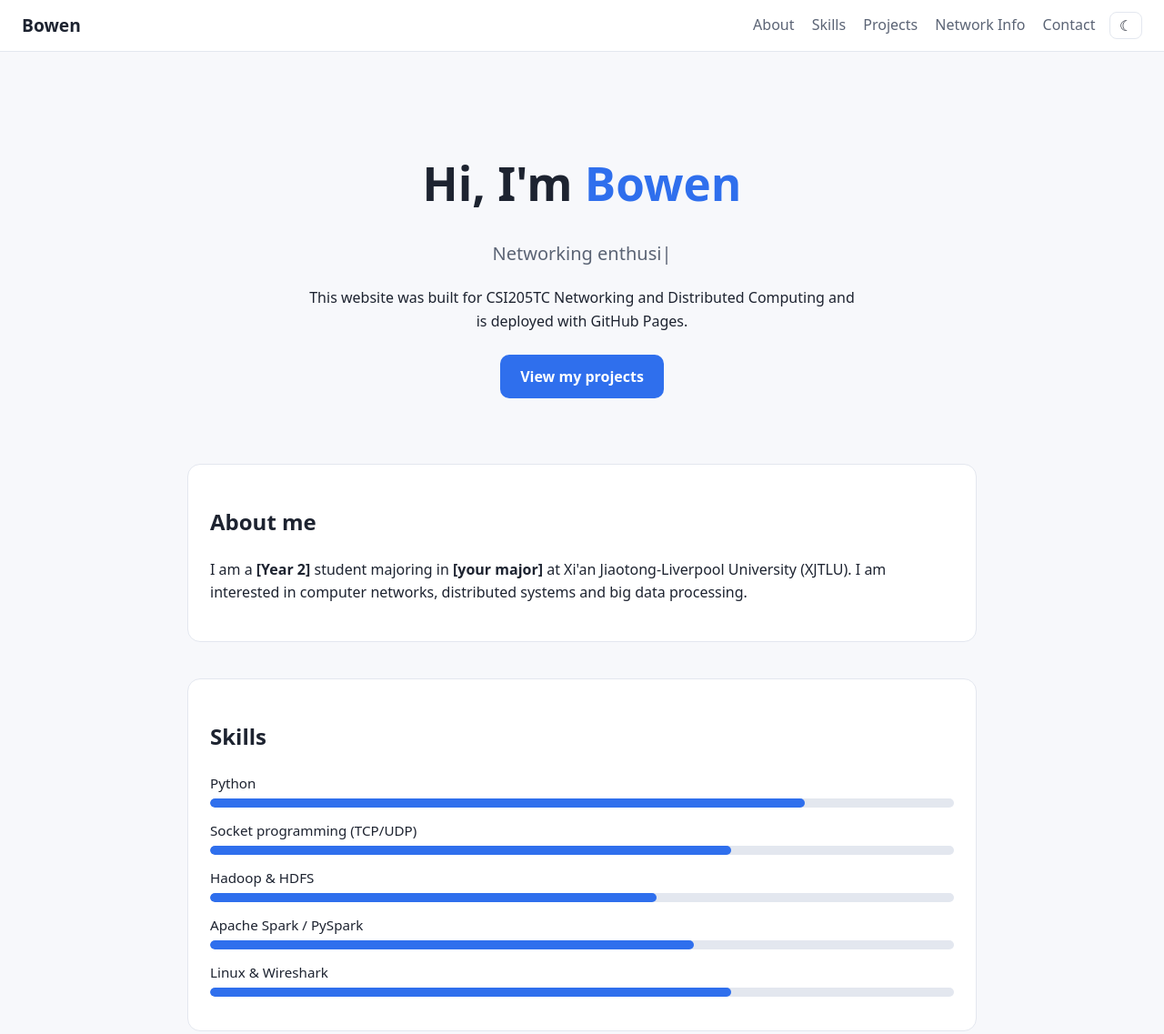
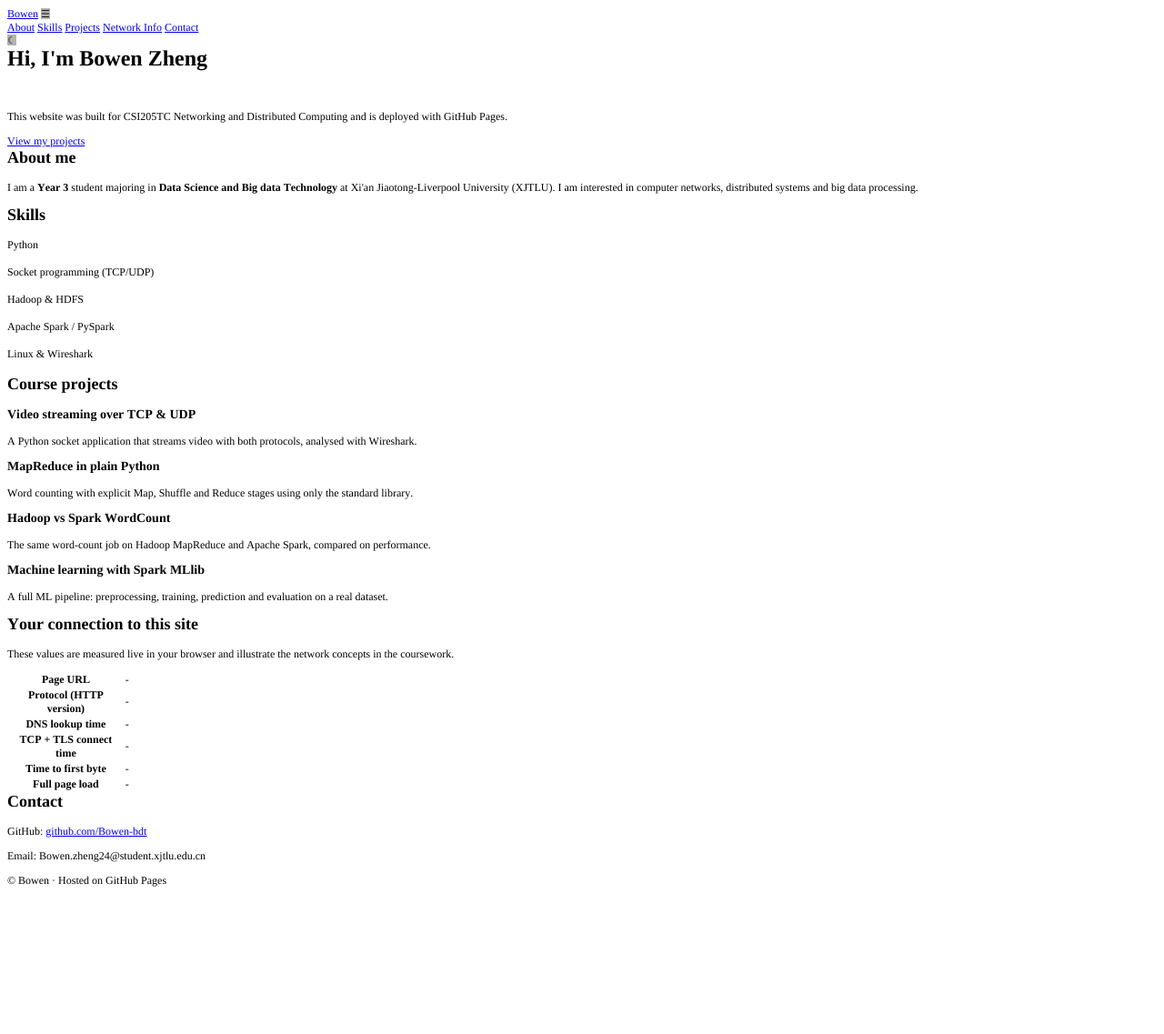
Before and after one commit to Bowen-bdt/Bowen-bdt.github.io, a plain HTML site: page index.html in a window 1280 px wide. Shown: the top 1137 px of the page at 91% size. After the commit the page ends 988 px from the top, so only its background shows below. Drawn offline with Linux system fonts and the light colour scheme.

Commit message:
Add files via upload

```diff
--- a/index.html
+++ b/index.html
@@ -1,97 +1,118 @@
-<!DOCTYPE html>
-<html lang="en">
+<!DOCTYPE html PUBLIC "-//W3C//DTD HTML 4.01//EN" "http://www.w3.org/TR/html4/strict.dtd">
+<html>
 <head>
-  <meta charset="UTF-8">
-  <meta name="viewport" content="width=device-width, initial-scale=1.0">
-  <title>Bowen | Personal Homepage</title>
-  <meta name="description" content="Personal homepage of Bowen, student at Xi'an Jiaotong-Liverpool University.">
-  <link rel="stylesheet" href="style.css">
+  <meta http-equiv="Content-Type" content="text/html; charset=utf-8">
+  <meta http-equiv="Content-Style-Type" content="text/css">
+  <title></title>
+  <meta name="Description" content="Personal homepage of Bowen, student at Xi'an Jiaotong-Liverpool University.">
+  <meta name="Generator" content="Cocoa HTML Writer">
+  <meta name="CocoaVersion" content="2685.7">
+  <style type="text/css">
+    p.p1 {margin: 0.0px 0.0px 0.0px 0.0px; font: 12.0px Times; color: #0000e9; -webkit-text-stroke: #0000e9}
+    p.p2 {margin: 0.0px 0.0px 0.0px 0.0px; font: 11.0px 'Helvetica Neue'; color: #000000; color: rgba(0, 0, 0, 0.85); -webkit-text-stroke: rgba(0, 0, 0, 0.85)}
+    p.p4 {margin: 0.0px 0.0px 12.0px 0.0px; font: 12.0px Times; -webkit-text-stroke: #000000; min-height: 14.0px}
+    p.p5 {margin: 0.0px 0.0px 12.0px 0.0px; font: 12.0px Times; -webkit-text-stroke: #000000}
+    p.p7 {margin: 0.0px 0.0px 0.0px 0.0px; font: 12.0px Times; -webkit-text-stroke: #000000}
+    p.p8 {margin: 0.0px 0.0px 0.0px 0.0px; font: 12.0px Times; -webkit-text-stroke: #000000; min-height: 14.0px}
+    p.p10 {margin: 0.0px 0.0px 0.0px 0.0px; text-align: center; font: 12.0px Times; -webkit-text-stroke: #000000}
+    p.p11 {margin: 0.0px 0.0px 12.0px 0.0px; font: 12.0px Times; color: #0000e9; -webkit-text-stroke: #0000e9}
+    span.s1 {text-decoration: underline ; font-kerning: none}
+    span.s2 {font-kerning: none; color: #000000; -webkit-text-stroke: 0px #000000}
+    span.s3 {font: 11.0px 'Apple Symbols'; font-kerning: none; color: rgba(0, 0, 0, 0.85); background-color: #b3b3b3; -webkit-text-stroke: 0px rgba(0, 0, 0, 0.85)}
+    span.s4 {font-kerning: none; background-color: #b3b3b3}
+    span.s5 {font-kerning: none}
+    span.s6 {text-decoration: underline ; font-kerning: none; -webkit-text-stroke: 0px #0000e9}
+    td.td1 {width: 126.8px; margin: 0.5px 0.5px 0.5px 0.5px; padding: 1.0px 1.0px 1.0px 1.0px}
+    td.td2 {width: 4.0px; margin: 0.5px 0.5px 0.5px 0.5px; padding: 1.0px 1.0px 1.0px 1.0px}
+  </style>
 </head>
 <body>
-  <header class="nav">
-    <a class="brand" href="#top">Bowen</a>
-    <button class="menu-btn" aria-label="Toggle menu" aria-expanded="false">&#9776;</button>
-    <nav class="links">
-      <a href="#about">About</a>
-      <a href="#skills">Skills</a>
-      <a href="#projects">Projects</a>
-      <a href="#network">Network Info</a>
-      <a href="#contact">Contact</a>
-    </nav>
-    <button class="theme-btn" aria-label="Toggle dark mode">&#9790;</button>
-  </header>
-
-  <main id="top">
-    <section class="hero">
-      <h1>Hi, I'm <span class="accent">Bowen</span></h1>
-      <p class="typed" data-words="Student at XJTLU|Networking enthusiast|Distributed computing learner"></p>
-      <p class="lead">This website was built for CSI205TC Networking and Distributed Computing and is deployed with GitHub Pages.</p>
-      <a class="btn" href="#projects">View my projects</a>
-    </section>
-
-    <section id="about" class="card reveal">
-      <h2>About me</h2>
-      <!-- TODO: edit this paragraph -->
-      <p>I am a <strong>[Year 2]</strong> student majoring in <strong>[your major]</strong> at Xi'an Jiaotong-Liverpool University (XJTLU). I am interested in computer networks, distributed systems and big data processing.</p>
-    </section>
-
-    <section id="skills" class="card reveal">
-      <h2>Skills</h2>
-      <!-- TODO: edit skills and levels (0-100) -->
-      <div class="skill"><span>Python</span><div class="bar"><i style="--w:80%"></i></div></div>
-      <div class="skill"><span>Socket programming (TCP/UDP)</span><div class="bar"><i style="--w:70%"></i></div></div>
-      <div class="skill"><span>Hadoop &amp; HDFS</span><div class="bar"><i style="--w:60%"></i></div></div>
-      <div class="skill"><span>Apache Spark / PySpark</span><div class="bar"><i style="--w:65%"></i></div></div>
-      <div class="skill"><span>Linux &amp; Wireshark</span><div class="bar"><i style="--w:70%"></i></div></div>
-    </section>
-
-    <section id="projects" class="reveal">
-      <h2>Course projects</h2>
-      <div class="grid">
-        <article class="card">
-          <h3>Video streaming over TCP &amp; UDP</h3>
-          <p>A Python socket application that streams video with both protocols, analysed with Wireshark.</p>
-        </article>
-        <article class="card">
-          <h3>MapReduce in plain Python</h3>
-          <p>Word counting with explicit Map, Shuffle and Reduce stages using only the standard library.</p>
-        </article>
-        <article class="card">
-          <h3>Hadoop vs Spark WordCount</h3>
-          <p>The same word-count job on Hadoop MapReduce and Apache Spark, compared on performance.</p>
-        </article>
-        <article class="card">
-          <h3>Machine learning with Spark MLlib</h3>
-          <p>A full ML pipeline: preprocessing, training, prediction and evaluation on a real dataset.</p>
-        </article>
-      </div>
-    </section>
-
-    <section id="network" class="card reveal">
-      <h2>Your connection to this site</h2>
-      <p>These values are measured live in your browser and illustrate the network concepts in the coursework.</p>
-      <table class="netinfo">
-        <tr><th>Page URL</th><td id="ni-url">-</td></tr>
-        <tr><th>Protocol (HTTP version)</th><td id="ni-proto">-</td></tr>
-        <tr><th>DNS lookup time</th><td id="ni-dns">-</td></tr>
-        <tr><th>TCP + TLS connect time</th><td id="ni-tcp">-</td></tr>
-        <tr><th>Time to first byte</th><td id="ni-ttfb">-</td></tr>
-        <tr><th>Full page load</th><td id="ni-load">-</td></tr>
-      </table>
-    </section>
-
-    <section id="contact" class="card reveal">
-      <h2>Contact</h2>
-      <!-- TODO: edit or remove links -->
-      <p>GitHub: <a href="https://github.com/Bowen-bdt">github.com/Bowen-bdt</a></p>
-      <p>Email: [your university email]</p>
-    </section>
-  </main>
-
-  <footer>
-    <p>&copy; <span id="year"></span> Bowen · Hosted on GitHub Pages</p>
-  </footer>
-
-  <script src="script.js"></script>
+<p class="p1"><span class="s1">Bowen</span><span class="s2"> </span><span class="s3">☰</span></p>
+<p class="p1"><span class="s1">About</span><span class="s2"> </span><span class="s1">Skills</span><span class="s2"> </span><span class="s1">Projects</span><span class="s2"> </span><span class="s1">Network Info</span><span class="s2"> </span><span class="s1">Contact</span></p>
+<p class="p2"><span class="s4">☾</span></p>
+<h1 style="margin: 0.0px 0.0px 16.1px 0.0px; font: 24.0px Times; -webkit-text-stroke: #000000"><span class="s5"><b>Hi, I'm Bowen Zheng</b></span></h1>
+<p class="p4"><span class="s5"></span><br></p>
+<p class="p5"><span class="s5">This website was built for CSI205TC Networking and Distributed Computing and is deployed with GitHub Pages.</span></p>
+<p class="p1"><span class="s1">View my projects</span></p>
+<h2 style="margin: 0.0px 0.0px 14.9px 0.0px; font: 18.0px Times; -webkit-text-stroke: #000000"><span class="s5"><b>About me</b></span></h2>
+<p class="p5"><span class="s5">I am a <b>Year 3 </b>student majoring in <b>Data Science and Big data Technology</b> at Xi'an Jiaotong-Liverpool University (XJTLU). I am interested in computer networks, distributed systems and big data processing.</span></p>
+<h2 style="margin: 0.0px 0.0px 14.9px 0.0px; font: 18.0px Times; -webkit-text-stroke: #000000"><span class="s5"><b>Skills</b></span></h2>
+<p class="p7"><span class="s5">Python</span></p>
+<p class="p8"><span class="s5"></span><br></p>
+<p class="p7"><span class="s5">Socket programming (TCP/UDP)</span></p>
+<p class="p8"><span class="s5"></span><br></p>
+<p class="p7"><span class="s5">Hadoop &amp; HDFS</span></p>
+<p class="p8"><span class="s5"></span><br></p>
+<p class="p7"><span class="s5">Apache Spark / PySpark</span></p>
+<p class="p8"><span class="s5"></span><br></p>
+<p class="p7"><span class="s5">Linux &amp; Wireshark</span></p>
+<p class="p8"><span class="s5"></span><br></p>
+<h2 style="margin: 0.0px 0.0px 14.9px 0.0px; font: 18.0px Times; -webkit-text-stroke: #000000"><span class="s5"><b>Course projects</b></span></h2>
+<h3 style="margin: 0.0px 0.0px 14.0px 0.0px; font: 14.0px Times; -webkit-text-stroke: #000000"><span class="s5"><b>Video streaming over TCP &amp; UDP</b></span></h3>
+<p class="p5"><span class="s5">A Python socket application that streams video with both protocols, analysed with Wireshark.</span></p>
+<h3 style="margin: 0.0px 0.0px 14.0px 0.0px; font: 14.0px Times; -webkit-text-stroke: #000000"><span class="s5"><b>MapReduce in plain Python</b></span></h3>
+<p class="p5"><span class="s5">Word counting with explicit Map, Shuffle and Reduce stages using only the standard library.</span></p>
+<h3 style="margin: 0.0px 0.0px 14.0px 0.0px; font: 14.0px Times; -webkit-text-stroke: #000000"><span class="s5"><b>Hadoop vs Spark WordCount</b></span></h3>
+<p class="p5"><span class="s5">The same word-count job on Hadoop MapReduce and Apache Spark, compared on performance.</span></p>
+<h3 style="margin: 0.0px 0.0px 14.0px 0.0px; font: 14.0px Times; -webkit-text-stroke: #000000"><span class="s5"><b>Machine learning with Spark MLlib</b></span></h3>
+<p class="p5"><span class="s5">A full ML pipeline: preprocessing, training, prediction and evaluation on a real dataset.</span></p>
+<h2 style="margin: 0.0px 0.0px 14.9px 0.0px; font: 18.0px Times; -webkit-text-stroke: #000000"><span class="s5"><b>Your connection to this site</b></span></h2>
+<p class="p5"><span class="s5">These values are measured live in your browser and illustrate the network concepts in the coursework.</span></p>
+<table cellspacing="0" cellpadding="0">
+  <tbody>
+    <tr>
+      <td valign="middle" class="td1">
+        <p class="p10"><span class="s5"><b>Page URL</b></span></p>
+      </td>
+      <td valign="middle" class="td2">
+        <p class="p7"><span class="s5">-</span></p>
+      </td>
+    </tr>
+    <tr>
+      <td valign="middle" class="td1">
+        <p class="p10"><span class="s5"><b>Protocol (HTTP version)</b></span></p>
+      </td>
+      <td valign="middle" class="td2">
+        <p class="p7"><span class="s5">-</span></p>
+      </td>
+    </tr>
+    <tr>
+      <td valign="middle" class="td1">
+        <p class="p10"><span class="s5"><b>DNS lookup time</b></span></p>
+      </td>
+      <td valign="middle" class="td2">
+        <p class="p7"><span class="s5">-</span></p>
+      </td>
+    </tr>
+    <tr>
+      <td valign="middle" class="td1">
+        <p class="p10"><span class="s5"><b>TCP + TLS connect time</b></span></p>
+      </td>
+      <td valign="middle" class="td2">
+        <p class="p7"><span class="s5">-</span></p>
+      </td>
+    </tr>
+    <tr>
+      <td valign="middle" class="td1">
+        <p class="p10"><span class="s5"><b>Time to first byte</b></span></p>
+      </td>
+      <td valign="middle" class="td2">
+        <p class="p7"><span class="s5">-</span></p>
+      </td>
+    </tr>
+    <tr>
+      <td valign="middle" class="td1">
+        <p class="p10"><span class="s5"><b>Full page load</b></span></p>
+      </td>
+      <td valign="middle" class="td2">
+        <p class="p7"><span class="s5">-</span></p>
+      </td>
+    </tr>
+  </tbody>
+</table>
+<h2 style="margin: 0.0px 0.0px 14.9px 0.0px; font: 18.0px Times; -webkit-text-stroke: #000000"><span class="s5"><b>Contact</b></span></h2>
+<p class="p11"><span class="s2">GitHub: <a href="https://github.com/Bowen-bdt"><span class="s6">github.com/Bowen-bdt</span></a></span></p>
+<p class="p5"><span class="s5">Email: Bowen.zheng24@student.xjtlu.edu.cn</span></p>
+<p class="p5"><span class="s5">© Bowen · Hosted on GitHub Pages</span></p>
 </body>
 </html>
```
